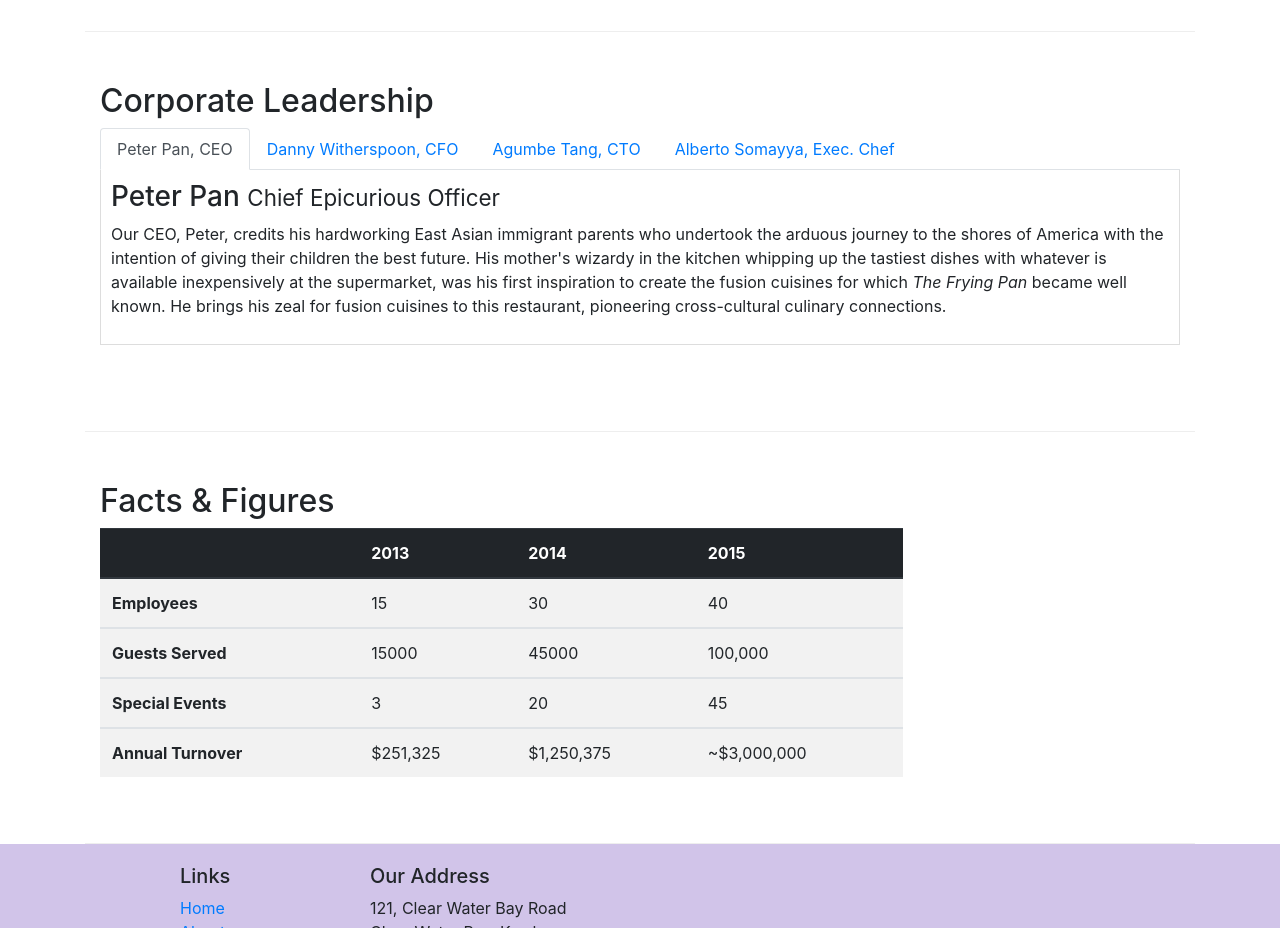
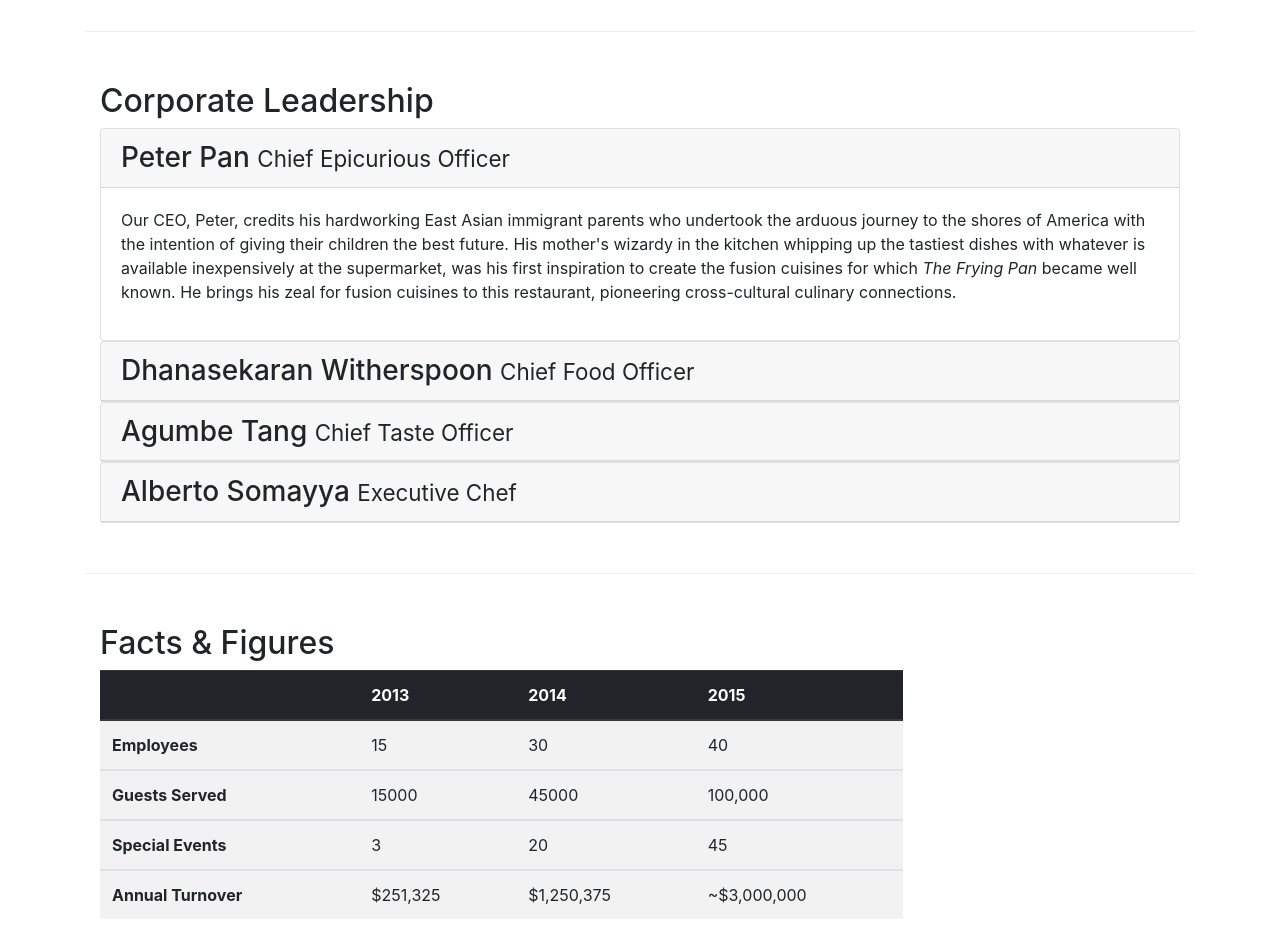
Before and after one commit to Sarvesh-Challawar/conFusion, a website: page aboutus.html in a window 1280 px wide. Shown: the part 940-1868 px from the top of the page. Drawn offline with nearby package versions, Linux system fonts and the light colour scheme.

Commit message:
Accordian

```diff
--- a/aboutus.html
+++ b/aboutus.html
@@ -97,37 +97,62 @@
         <div class="row row-content">
             <div class="col-12">
                 <h2>Corporate Leadership</h2>
-                <ul class="nav nav-tabs">
-                    <li class="nav-item">
-                        <a class="nav-link active" href="#peter" role="tab" data-toggle="tab">Peter Pan, CEO</a>
-                    </li>
-                    <li class="nav-item">
-                        <a class="nav-link" href="#danny" role="tab" data-toggle="tab">Danny Witherspoon, CFO</a>
-                    </li>
-                    <li class="nav-item">
-                        <a class="nav-link" href="#agumbe" role="tab" data-toggle="tab">Agumbe Tang, CTO</a>
-                    </li>
-                    <li class="nav-item">
-                        <a class="nav-link" href="#alberto" role="tab" data-toggle="tab">Alberto Somayya, Exec. Chef</a>
-                    </li>
-                </ul>
-
-                <div class="tab-content">
-                    <div role="tabpanel" class="tab-pane fade show active" id="peter">
-                        <h3>Peter Pan <small>Chief Epicurious Officer</small></h3>
-                        <p class="d-none d-sm-block">Our CEO, Peter, credits his hardworking East Asian immigrant parents who undertook the arduous journey to the shores of America with the intention of giving their children the best future. His mother's wizardy in the kitchen whipping up the tastiest dishes with whatever is available inexpensively at the supermarket, was his first inspiration to create the fusion cuisines for which <em>The Frying Pan</em> became well known. He brings his zeal for fusion cuisines to this restaurant, pioneering cross-cultural culinary connections.</p>
+                <div id="accordian">
+                    <div class="card">
+                        <div class="card-header" role="tab" id="peterhead">
+                            <h3 class="mb-0">
+                                <a data-toggle="collapse" data-target="#peter">
+                                    Peter Pan <small>Chief Epicurious Officer</small>
+                                </a>
+                            </h3>
+                        </div>
+                        <div role="tabpanel" class="collapse show" id="peter" data-parent="#accordian">
+                            <div class="card-body">
+                                <p class="d-none d-sm-block">Our CEO, Peter, credits his hardworking East Asian immigrant parents who undertook the arduous journey to the shores of America with the intention of giving their children the best future. His mother's wizardy in the kitchen whipping up the tastiest dishes with whatever is available inexpensively at the supermarket, was his first inspiration to create the fusion cuisines for which <em>The Frying Pan</em> became well known. He brings his zeal for fusion cuisines to this restaurant, pioneering cross-cultural culinary connections.</p>
+                            </div>
+                        </div>
                     </div>
-                    <div role="tabpanel" class="tab-pane fade" id="danny">
-                        <h3>Dhanasekaran Witherspoon <small>Chief Food Officer</small></h3>
-                        <p class="d-none d-sm-block">Our CFO, Danny, as he is affectionately referred to by his colleagues, comes from a long established family tradition in farming and produce. His experiences growing up on a farm in the Australian outback gave him great appreciation for varieties of food sources. As he puts it in his own words, <em>Everything that runs, wins, and everything that stays, pays!</em></p>
+                    <div class="card">
+                        <div class="card-header" role="tab" id="dannyhead">
+                            <h3 class="mb-0">
+                                <a data-toggle="collapse" data-target="#danny">
+                                    Dhanasekaran Witherspoon <small>Chief Food Officer</small>
+                                </a>
+                            </h3>
+                        </div>
+                        <div role="tabpanel" class="collapse" id="danny" data-parent="#accordian">
+                            <div class="card-body">
+                                <p class="d-none d-sm-block">Our CFO, Danny, as he is affectionately referred to by his colleagues, comes from a long established family tradition in farming and produce. His experiences growing up on a farm in the Australian outback gave him great appreciation for varieties of food sources. As he puts it in his own words, <em>Everything that runs, wins, and everything that stays, pays!</em></p>
+                            </div>
+                        </div>
                     </div>
-                    <div role="tabpanel" class="tab-pane fade" id="agumbe">
-                        <h3>Agumbe Tang <small>Chief Taste Officer</small></h3>
-                        <p class="d-none d-sm-block">Blessed with the most discerning gustatory sense, Agumbe, our CTO, personally ensures that every dish that we serve meets his exacting tastes. Our chefs dread the tongue lashing that ensues if their dish does not meet his exacting standards. He lives by his motto, <em>You click only if you survive my lick.</em></p>
+                    <div class="card">
+                        <div class="card-header" role="tab" id="agumbehead">
+                            <h3 class="mb-0">
+                                <a data-toggle="collapse" data-target="#agumbe">
+                                    Agumbe Tang <small>Chief Taste Officer</small>
+                                </a>
+                            </h3>
+                        </div>
+                        <div role="tabpanel" class="collapse" id="agumbe" data-parent="#accordian">
+                            <div class="card-body">
+                                <p class="d-none d-sm-block">Blessed with the most discerning gustatory sense, Agumbe, our CTO, personally ensures that every dish that we serve meets his exacting tastes. Our chefs dread the tongue lashing that ensues if their dish does not meet his exacting standards. He lives by his motto, <em>You click only if you survive my lick.</em></p>
+                            </div>
+                        </div>
                     </div>
-                    <div role="tabpanel" class="tab-pane fade" id="alberto">
-                        <h3>Alberto Somayya <small>Executive Chef</small></h3>
-                        <p class="d-none d-sm-block">Award winning three-star Michelin chef with wide International experience having worked closely with whos-who in the culinary world, he specializes in creating mouthwatering Indo-Italian fusion experiences. He says, <em>Put together the cuisines from the two craziest cultures, and you get a winning hit! Amma Mia!</em></p>
+                    <div class="card">
+                        <div class="card-header" role="tab" id="albertohead">
+                            <h3 class="mb-0">
+                                <a data-toggle="collapse" data-target="#alberto">
+                                    Alberto Somayya <small>Executive Chef</small>
+                                </a>
+                            </h3>
+                        </div>
+                        <div role="tabpanel" class="collapse" id="alberto" data-parent="#accordian">
+                            <div class="card-body">
+                                <p class="d-none d-sm-block">Award winning three-star Michelin chef with wide International experience having worked closely with whos-who in the culinary world, he specializes in creating mouthwatering Indo-Italian fusion experiences. He says, <em>Put together the cuisines from the two craziest cultures, and you get a winning hit! Amma Mia!</em></p>
+                            </div>
+                        </div>
                     </div>
                 </div>
             </div>
```
